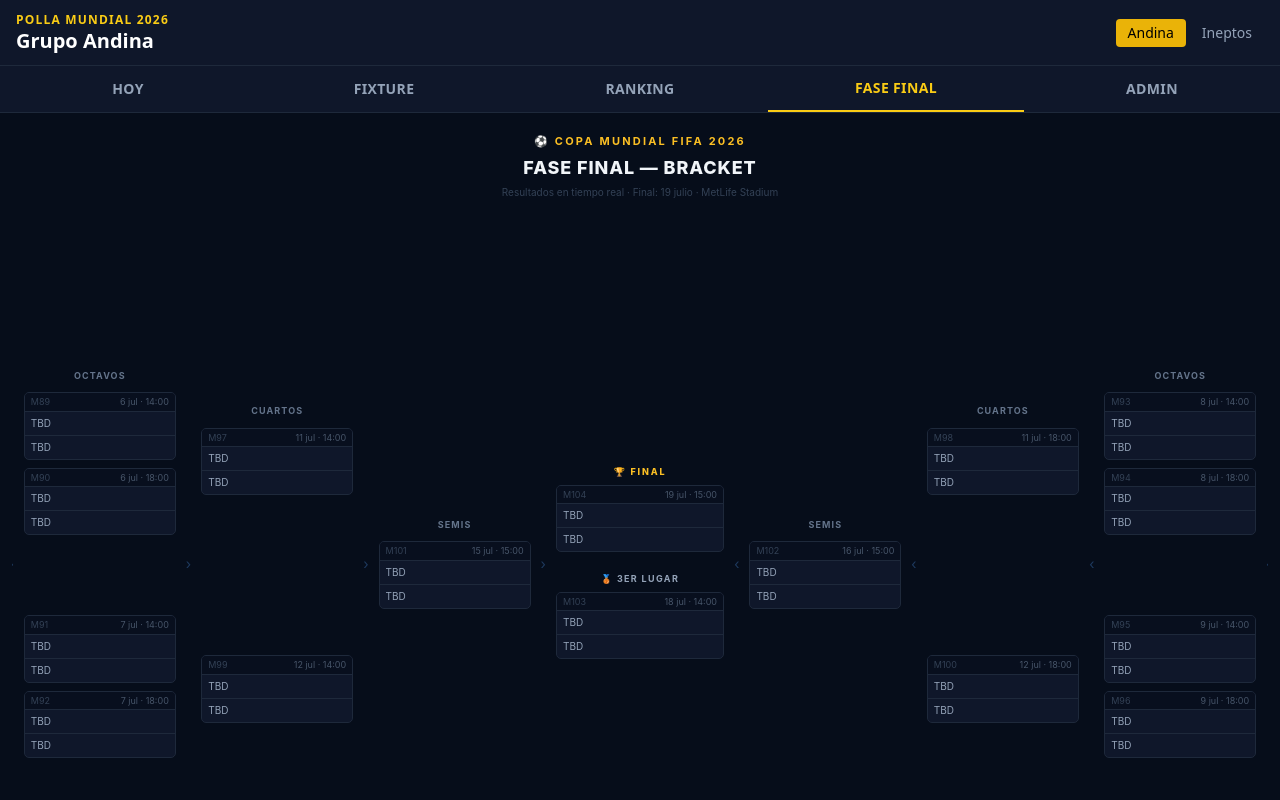
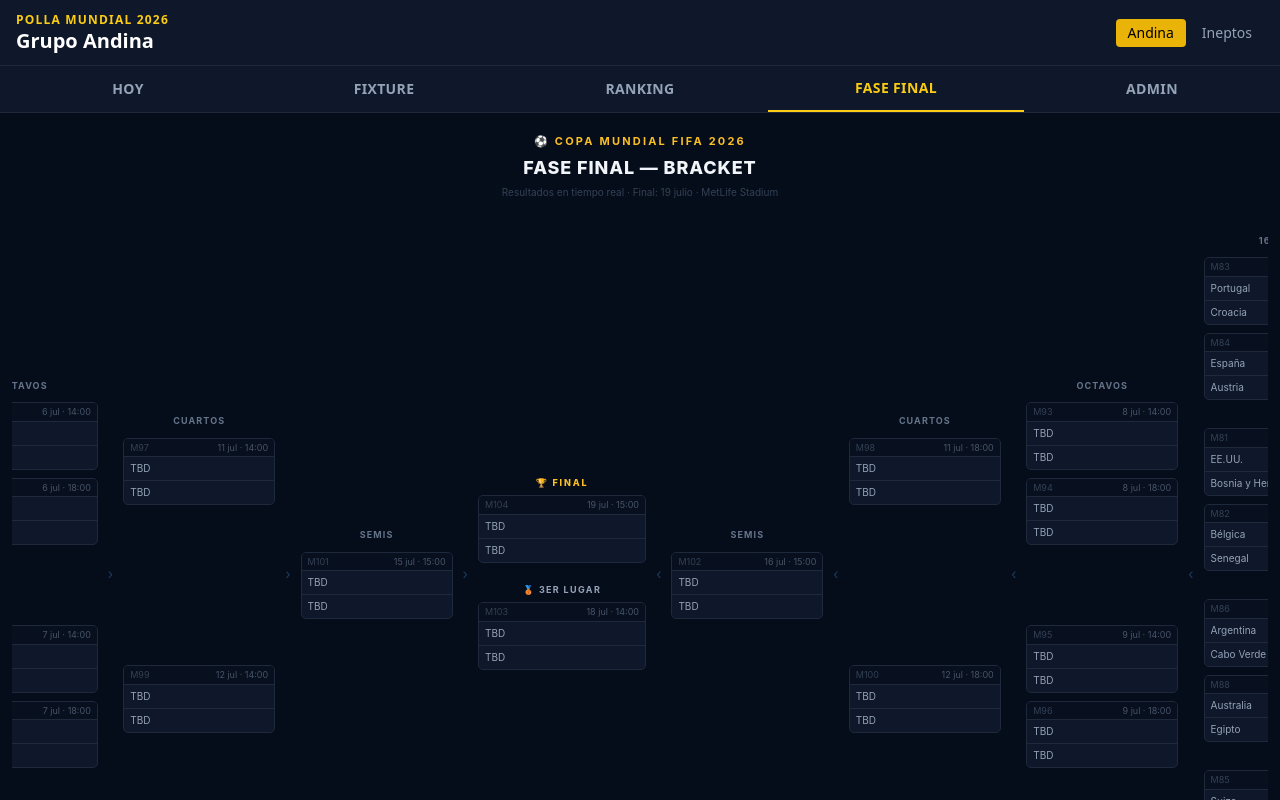
Before and after one commit to mkoscinam-netizen/polla-mundial, a React (Vite) app: page /andina in a window 1280 px wide. Both pictures are taken after a click on the button "FASE FINAL". Shown: the top 800 px of the page. Built offline with nearby package versions, Linux system fonts and the light colour scheme; no server answers; the database is empty.

Commit message:
Fix bracket: ResizeObserver para scale preciso, pinch zoom

```diff
--- a/src/components/BracketView.jsx
+++ b/src/components/BracketView.jsx
@@ -1,4 +1,5 @@
 
+import { useRef, useEffect, useState } from 'react'
 import { MATCHES } from '../data/matches'
 
 // ── Equipos reales confirmados R32 ──────────────────────────────────────────
@@ -168,6 +169,22 @@
 // ── Bracket principal ────────────────────────────────────────────────────────
 export default function BracketView({ results, settings }) {
 
+  const wrapRef = useRef(null)
+  const [scale, setScale] = useState(1)
+
+  useEffect(() => {
+    const el = wrapRef.current
+    if (!el) return
+    const update = () => {
+      const w = el.offsetWidth
+      setScale(w >= 1100 ? 1 : w / 1100)
+    }
+    update()
+    const ro = new ResizeObserver(update)
+    ro.observe(el)
+    return () => ro.disconnect()
+  }, [])
+
   if (!results) return (
     <div style={{
       display: 'flex', alignItems: 'center', justifyContent: 'center',
@@ -197,21 +214,18 @@
         </div>
       </div>
 
-      {/* Bracket scrollable — scale to fit on mobile, pinch to zoom */}
-      {(() => {
-        const _scale = Math.min(1, (window.innerWidth - 24) / 1100)
-        const _mobile = _scale < 1
-        return <>
-      <div style={{ overflowX: _mobile ? 'hidden' : 'auto', paddingBottom: 16, WebkitOverflowScrolling: 'touch' }}>
+      {/* Bracket scrollable — scale to fit, pinch to zoom */}
+      <div ref={wrapRef} style={{ overflow: 'hidden', touchAction: 'pinch-zoom' }}>
         <div style={{
           display: 'flex',
           alignItems: 'center',
           gap: 10,
-          minWidth: 1100,
+          width: 1100,
           justifyContent: 'center',
-          transformOrigin: 'top center',
-          transform: _mobile ? `scale(${_scale})` : 'none',
-          marginBottom: _mobile ? `${(_scale - 1) * 700}px` : 0,
+          transformOrigin: '0 0',
+          transform: `scale(${scale})`,
+          height: `${700 * scale}px`,
+          marginBottom: -700 * (1 - scale),
         }}>
 
           {/* ── IZQUIERDA ── */}
@@ -305,8 +319,6 @@
 
         </div>
       </div>
-        </>
-      })()}
 
       {/* Leyenda */}
       <div style={{
```
